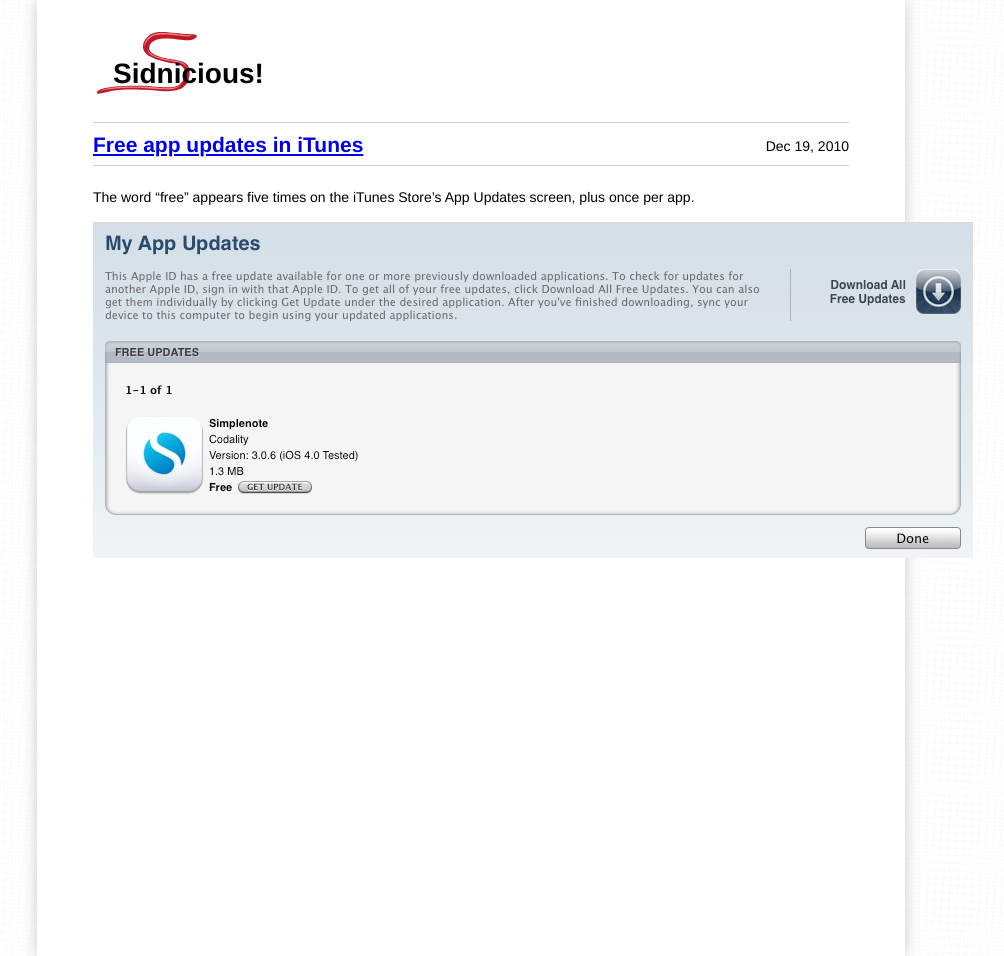
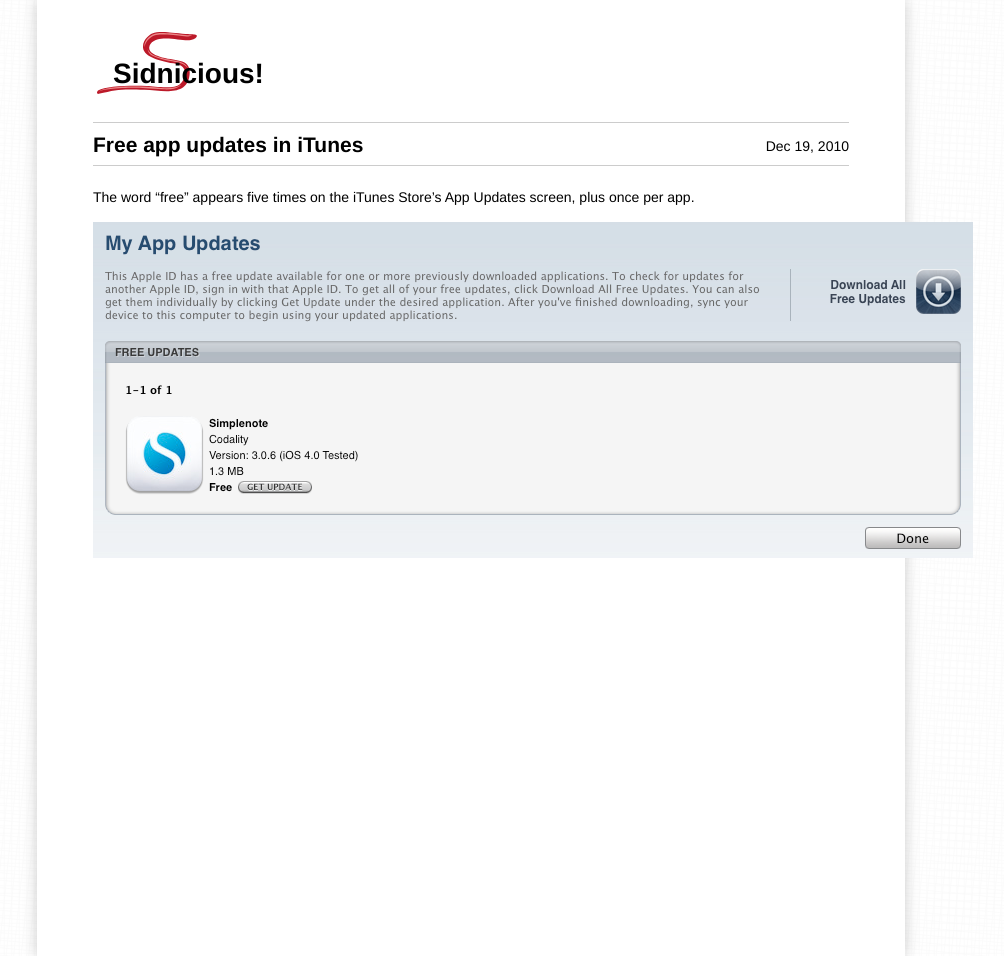
Before and after one commit to s4y/blog, a Jekyll site: the page built from _posts/2010-12-19-free-ios-app-updates.markdown, in a window 1280 px wide. Shown: the whole page, without its empty margins (169-1173 px from the left). Built offline with Jekyll 4.4.1, drawn with Linux system fonts in a browser that asks for light colours.

Commit message:
Linking the post title is unnecessary when they're on on separate pages

```diff
--- a/_layouts/post.html
+++ b/_layouts/post.html
@@ -5,7 +5,7 @@
 <article>
 	<header>
 		<p rel=date>{{ page.date | date: "%b %-d, %Y" }}</p>
-		<a href="{{ page.url }}"><h2>{{ page.title }}</h2></a>
+		<h2>{{ page.title }}</h2>
 	</header>
 
 	<article class="post-content">
```
